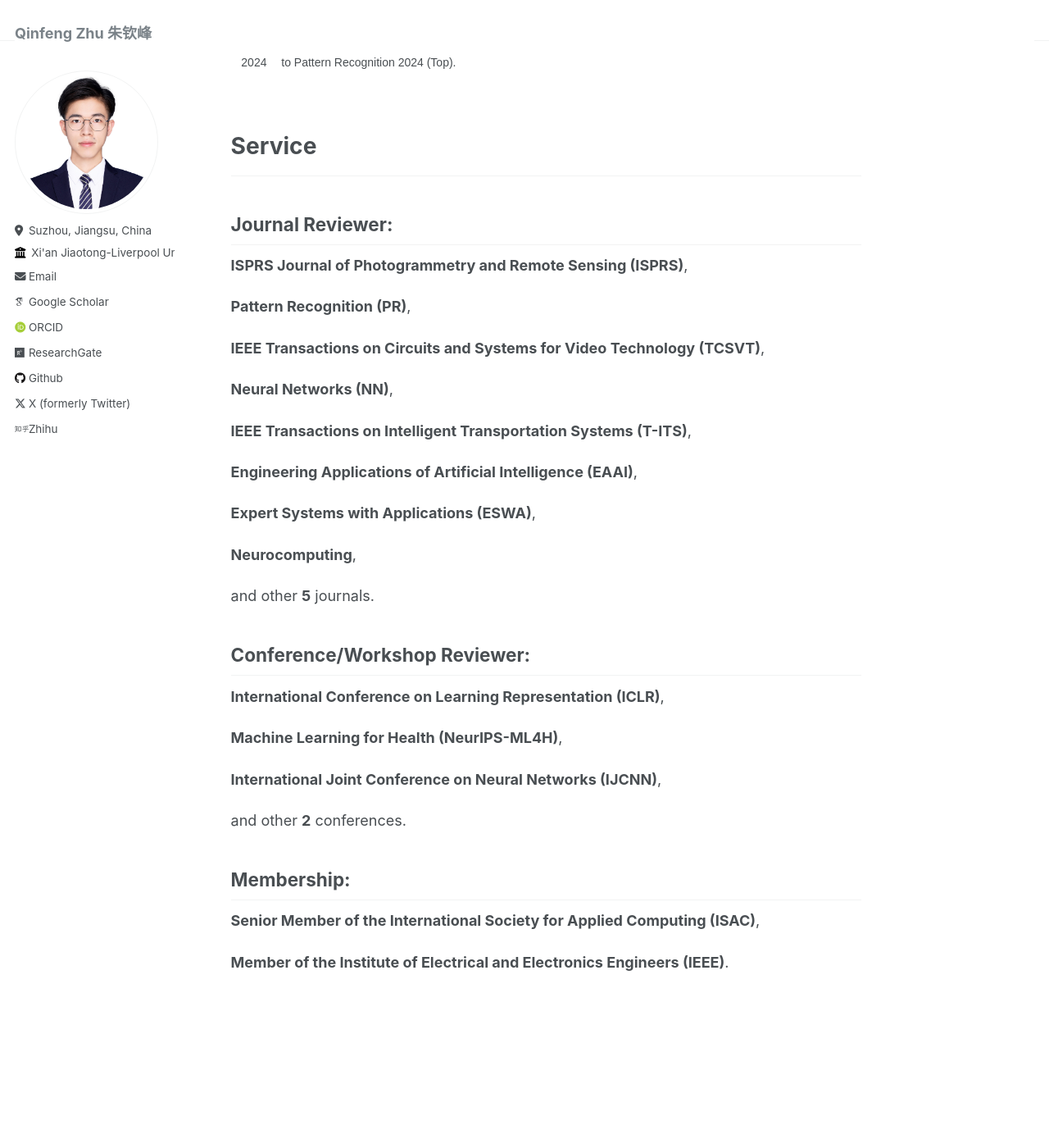
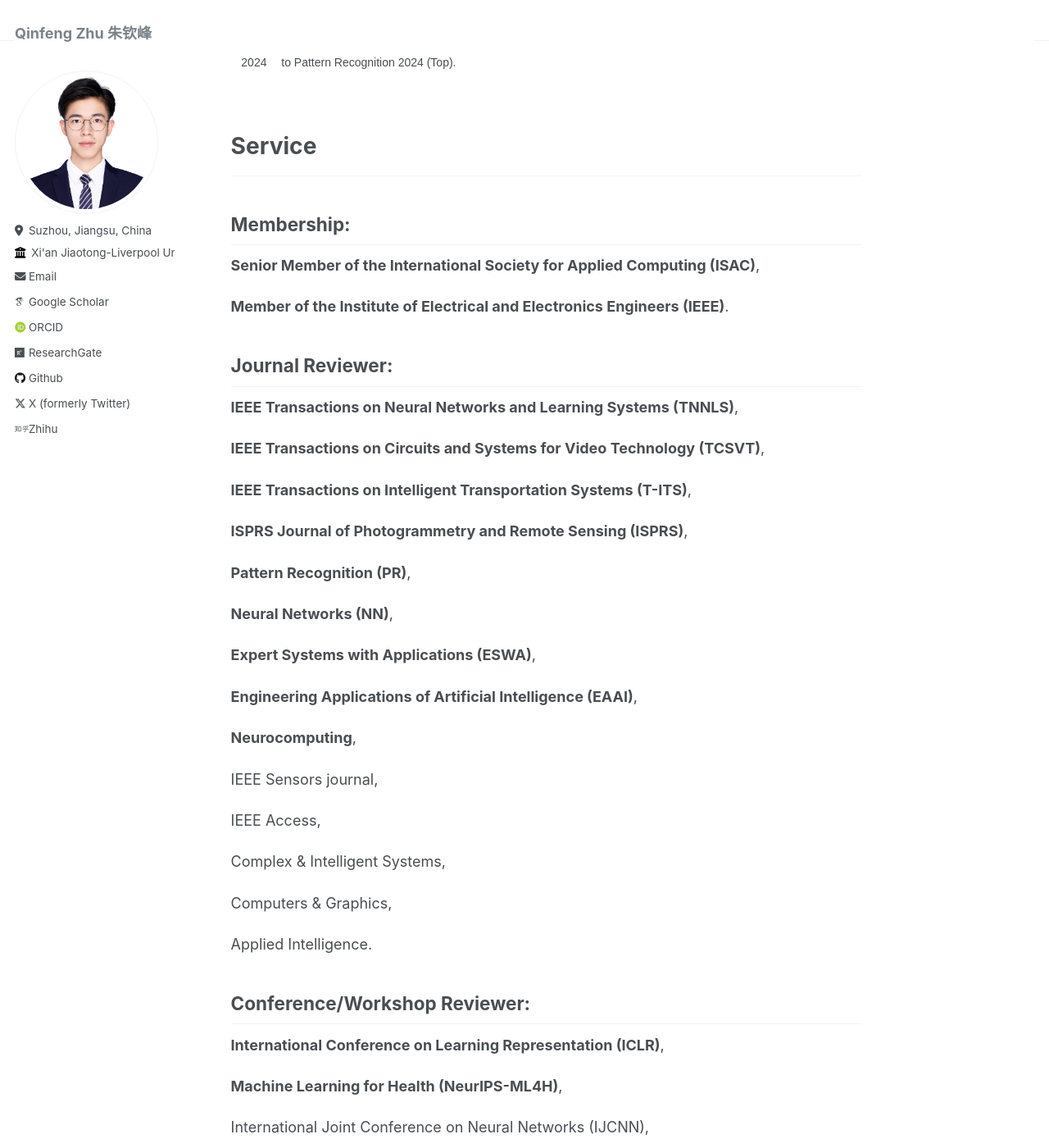
Before and after one commit to zhuqinfeng1999/zhuqinfeng1999.github.io, a Jekyll site: the page built from _pages/about.md, in a window 1280 px wide and 1400 px high, scrolled down 1493 px. Shown: the whole window at 82% size. Built offline with Jekyll 4.4.1, drawn with Linux system fonts in a browser that asks for light colours; some web fonts are replaced; some of the changed text lies outside the part shown.

Commit message:
Update about.md

```diff
--- a/_pages/about.md
+++ b/_pages/about.md
@@ -158,25 +158,41 @@ My research interests mainly lie on deep learning, especially in remote sensing,
 # Service
 ---
 
+<h2><strong>Membership</strong>:</h2>
+
+**Senior Member of the International Society for Applied Computing (ISAC)**,
+
+**Member of the Institute of Electrical and Electronics Engineers (IEEE)**.
+
 <h2><strong>Journal Reviewer</strong>:</h2>
+
+**IEEE Transactions on Neural Networks and Learning Systems (TNNLS)**,
+
+**IEEE Transactions on Circuits and Systems for Video Technology (TCSVT)**,
+
+**IEEE Transactions on Intelligent Transportation Systems (T-ITS)**,
 
 **ISPRS Journal of Photogrammetry and Remote Sensing (ISPRS)**,
 
 **Pattern Recognition (PR)**,
 
-**IEEE Transactions on Circuits and Systems for Video Technology (TCSVT)**,
-
 **Neural Networks (NN)**,
 
-**IEEE Transactions on Intelligent Transportation Systems (T-ITS)**,
+**Expert Systems with Applications (ESWA)**,
 
 **Engineering Applications of Artificial Intelligence (EAAI)**,
 
-**Expert Systems with Applications (ESWA)**,
-
 **Neurocomputing**,
 
-and other **5** journals.
+IEEE Sensors journal,
+
+IEEE Access,
+
+Complex & Intelligent Systems,
+
+Computers & Graphics,
+
+Applied Intelligence.
 
 <h2><strong>Conference/Workshop Reviewer</strong>:</h2>
 
@@ -184,14 +200,11 @@ and other **5** journals.
 
 **Machine Learning for Health (NeurIPS-ML4H)**,
 
-**International Joint Conference on Neural Networks (IJCNN)**,
+International Joint Conference on Neural Networks (IJCNN),
 
-and other **2** conferences.
+IEEE International Symposium on Biomedical Imaging (ISBI),
 
-<h2><strong>Membership</strong>:</h2>
+International Conference on Artificial Intelligence and Human-Computer Interaction.
 
-**Senior Member of the International Society for Applied Computing (ISAC)**,
-
-**Member of the Institute of Electrical and Electronics Engineers (IEEE)**.
 
 <br>
```
